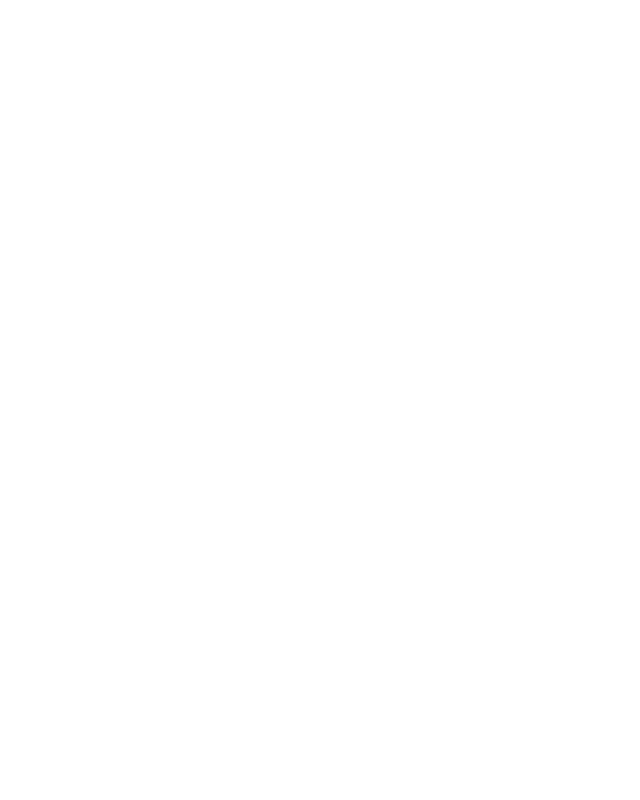
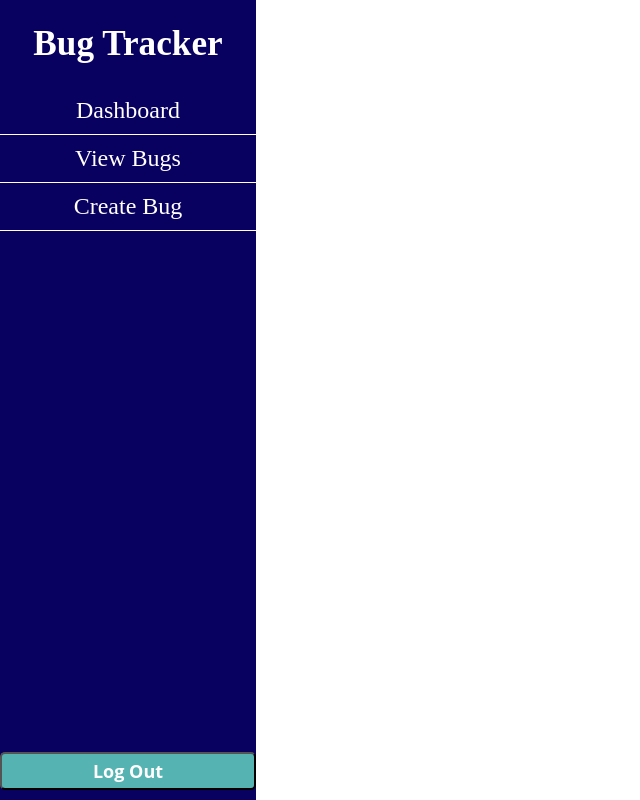
Before and after one commit to DonnumS/bug-tracker, a React (Create React App) app in the folder frontend/: page / in a window 1280 px wide. Both pictures are taken after typing "Sample", "Sample123" into the empty fields and a click on the button "Login". Shown: the whole page, without its empty margins (0-640 px from the left). Built offline with nearby package versions, Linux system fonts and the light colour scheme.

Commit message:
sidebar added, but not finished styling

```diff
--- a/frontend/package.json
+++ b/frontend/package.json
@@ -10,6 +10,7 @@
     "react": "^17.0.1",
     "react-dom": "^17.0.1",
     "react-redux": "^7.2.2",
+    "react-router-dom": "^5.2.0",
     "react-scripts": "4.0.3",
     "web-vitals": "^1.1.0"
   },
--- a/frontend/src/App.js
+++ b/frontend/src/App.js
@@ -1,10 +1,22 @@
 import React from "react";
 import { useSelector } from "react-redux";
 import Login from "./Views/Login/login";
+import { BrowserRouter as Router } from "react-router-dom";
+import Sidebar from "./Views/Sidebar/sidebar";
 
 function App() {
   const { auth } = useSelector((state) => state);
-  return <>{!auth.LoggedIn ? <Login /> : <></>}</>;
+  return (
+    <Router>
+      {!auth.LoggedIn ? (
+        <Login />
+      ) : (
+        <>
+          <Sidebar />
+        </>
+      )}
+    </Router>
+  );
 }
 
 export default App;
--- a/frontend/src/Views/Login/login.css
+++ b/frontend/src/Views/Login/login.css
@@ -3,8 +3,7 @@
   height: 105vh;
   background: url("../../images/bug-tracker-bg.jpg");
   background-size: cover;
-  margin-left: -20.6vw;
-  margin-top: -27px;
+  grid-column: 1/2;
   background-color: rgba(0, 0, 0, 0.2);
   background-blend-mode: multiply;
   background-attachment: fixed;
@@ -14,7 +13,7 @@
 .login-panel {
   background-color: var(--prim-color);
   width: 15vw;
-  border: 1px solid grey;
+  border: 1px solid white;
   border-radius: 5px;
   margin: 25vh auto;
   display: flex;
--- /dev/null
+++ b/frontend/src/Views/Sidebar/sidebar.css
@@ -0,0 +1,40 @@
+.sidebar {
+  position: fixed;
+  grid-column: 1;
+  width: 20%;
+  height: 100vh;
+  background-color: var(--prim-color);
+  text-align: center;
+}
+
+.sidebar li {
+  padding: 10px;
+  font-size: 1.5rem;
+  border-bottom: 1px groove white;
+}
+
+.sidebar li:hover {
+  transition: all 0.3s;
+  background-color: #55b3b1;
+}
+
+.sidebar ul {
+  list-style: none;
+  padding: 0;
+}
+
+.sidebar .nav-link {
+  text-decoration: none;
+  color: white;
+}
+
+.sidebar .logout {
+  position: absolute;
+  bottom: 0;
+  left: 0;
+  width: 100%;
+}
+
+.sidebar .brand {
+  font-size: 2.2rem;
+}
--- /dev/null
+++ b/frontend/src/Views/Sidebar/sidebar.jsx
@@ -0,0 +1,46 @@
+import React from "react";
+import { Link } from "react-router-dom";
+import { useDispatch, useSelector } from "react-redux";
+import { signOut } from "../../Controllers/Redux/authSlice";
+
+import "./sidebar.css";
+
+export default () => {
+  const dispatch = useDispatch();
+
+  const { auth } = useSelector((state) => state);
+
+  function SignOut() {
+    dispatch(signOut);
+  }
+
+  return (
+    <div className="sidebar">
+      <Link className="nav-link" to="/">
+        <h1 className="brand">Bug Tracker</h1>
+      </Link>
+      <ul>
+        <li>
+          <Link to="/" className="nav-link">
+            Dashboard
+          </Link>
+        </li>
+        <li>
+          <Link to="/viewbugs" className="nav-link">
+            View Bugs
+          </Link>
+        </li>
+        {auth.admin && (
+          <li>
+            <Link to="/createbug" className="nav-link">
+              Create Bug
+            </Link>
+          </li>
+        )}
+      </ul>
+      <button className="nav-link logout" onClick={SignOut}>
+        Log Out
+      </button>
+    </div>
+  );
+};
--- a/frontend/src/index.css
+++ b/frontend/src/index.css
@@ -1,11 +1,13 @@
-html {
-  margin-left: 20vw;
-  --prim-color: #264e70;
+#root {
+  grid-template-columns: 20% 80%;
+  display: grid;
+  --prim-color: #09015f;
   color: white;
+  margin: -8px;
 }
 
 button {
-  background: #ef6c57;
+  background: #55b3b1;
   border-radius: 5px;
   padding: 5px 20px;
   color: white;
@@ -16,5 +18,5 @@
 
 button:hover {
   transition: all 0.3s;
-  background: #9c3829;
+  background: #f6c065;
 }
```
Also changed, not shown: 1 other file (tests, documents, lock files or other folders).
